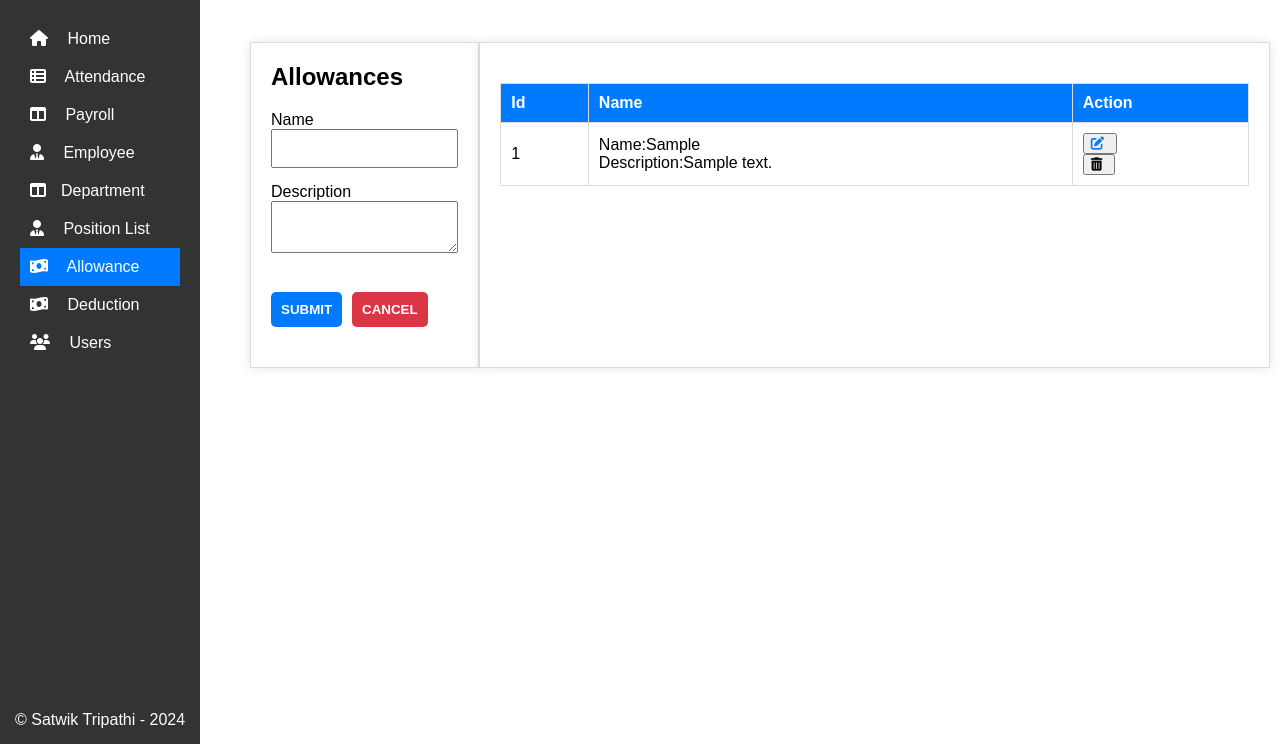
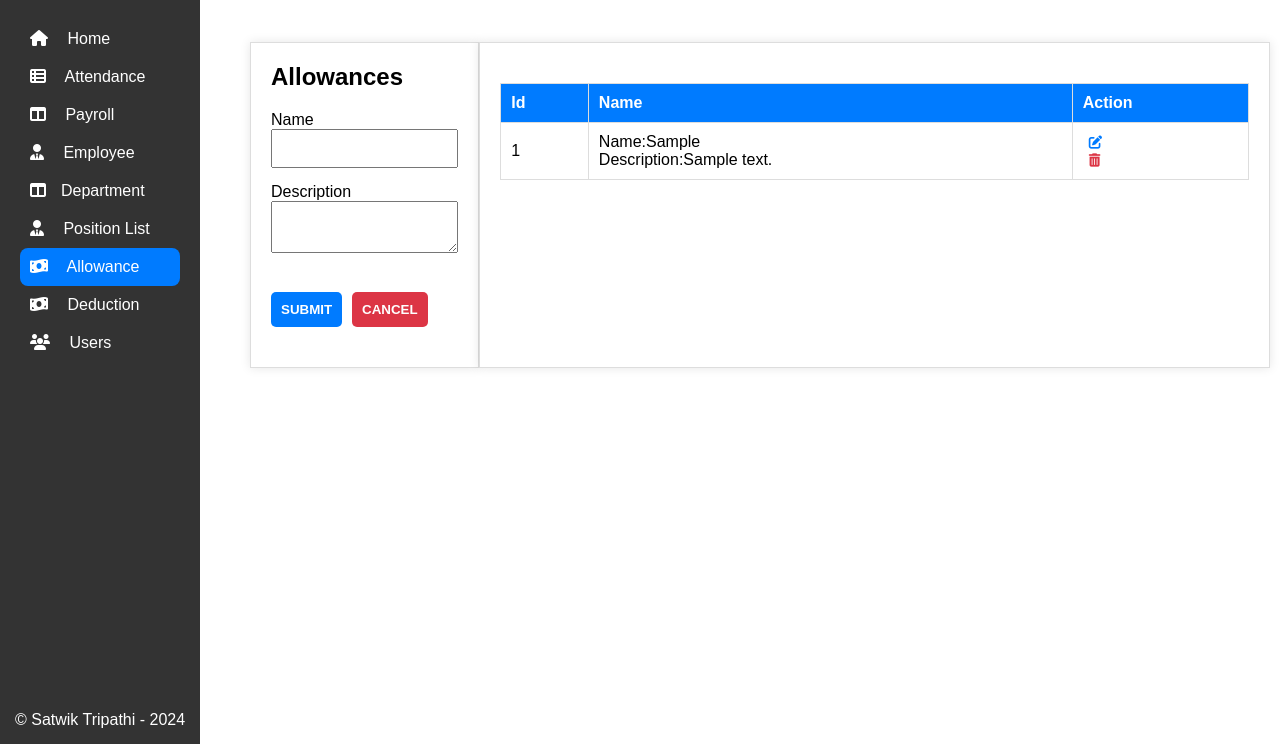
Before and after one commit to tripathisatwik/SimplifiedPayrollManegementSystem, a PHP site: page /final/index.php?page=allowances in a window 1280 px wide. Shown: the part 56-800 px from the top of the page. Run offline with PHP 8.4, Linux system fonts and the light colour scheme; the visitor is signed in with stand-in values (Sample User, id 1); tables that the repository leaves empty or names only in its code hold one stand-in row (values such as "Sample post"); some libraries are stand-ins or nearby versions.

Commit message:
styles modified

```diff
--- a/allowances.php
+++ b/allowances.php
@@ -71,12 +71,12 @@
 						echo "</td>";
 
 				?>
-						<td>
+						<td class="action-buttons">
 							<button type="button" data-id="<?php echo $row['id']; ?>" data-name="<?php echo $row['allowance'] ?>" data-des="<?php echo $row['description']; ?>"><i class="fa-solid fa-pen-to-square"></i></button>
 
 							<form method="post" onsubmit="return confirmDelete()">
 								<input type="hidden" name="delete_id" value="<?php echo $row['id']; ?>">
-								<button type="submit" name="delete"><i class="fas fa-trash-alt"></i></button>
+								<button type="submit" name="delete"><i class="fa-solid fa-trash-can"></i></button>
 
 							</form>
 						</td>
--- a/attendance.php
+++ b/attendance.php
@@ -91,7 +91,7 @@
                             <button data-id="<?php echo $row['id']; ?>" data-name="<?php echo $row['id']; ?>" data-logtype="<?php echo $row['log_type']; ?>" data-datetime="<?php echo $row['date']; ?>" id='edit_attendance'><i class="fa-solid fa-pen-to-square"></i></button>
                             <form method="post" onsubmit="return confirmDelete()">
                                 <input type="hidden" name="delete_id" value="<?php echo $row['id']; ?>">
-                                <button type="submit" name="delete"><i class="fas fa-trash-alt"></i></button>
+                                <button type="submit" name="delete"><i class="fa-solid fa-trash-can"></i></button>
                             </form>
                         </td>
                 </tr>
--- a/deductions.php
+++ b/deductions.php
@@ -72,12 +72,11 @@
                         echo "</td>";
 
                 ?>
-                        <td>
+                        <td class="action-buttons">
                             <button type="button" data-id="<?php echo $row['id']; ?>" data-name="<?php echo $row['deduction'] ?>" data-des="<?php echo $row['description']; ?>"><i class="fa-solid fa-pen-to-square"></i></button>
-
                             <form method="post" onsubmit="return confirmDelete()">
                                 <input type="hidden" name="delete_id" value="<?php echo $row['id']; ?>">
-                                <button type="submit" name="delete"><i class="fas fa-trash-alt"></i></button>
+                                <button type="submit" name="delete"><i class="fa-solid fa-trash-can"></i></button>
                             </form>
                         </td>
                         </tr>
--- a/department.php
+++ b/department.php
@@ -65,7 +65,7 @@
 							data-name="<?php echo $row['dname'] ?>"><i class="fa-solid fa-pen-to-square"></i></button>
 							<form method="post" onsubmit="return confirmDelete()">
 								<input type="hidden" name="delete_id" value="<?php echo $row['id']; ?>">
-								<button type="submit" name="delete"><i class="fas fa-trash-alt"></i></button>
+								<button type="submit" name="delete"><i class="fa-solid fa-trash-can"></i></button>
 							</form>
 						</td>
 						</tr>
--- a/employee.php
+++ b/employee.php
@@ -126,7 +126,7 @@
                             </button>
                             <form method="post" onsubmit="return confirmDelete()">
                                 <input type="hidden" name="delete_id" value="<?php echo $row['id']; ?>">
-                                <button type="submit" name="delete"><i class="fas fa-trash-alt"></i></button>
+                                <button type="submit" name="delete"><i class="fa-solid fa-trash-can"></i></button>
                             </form>
                         </td>
                     <?php
--- a/home.php
+++ b/home.php
@@ -23,7 +23,7 @@
 
 <body>
     <div class="time">
-        Current Date/Time: <?php echo (strftime("%m/%d/%Y %H:%M")); ?></p>
+        Current Date/Time: <?php date_default_timezone_set('Asia/Kathmandu'); echo date("Y-m-d H:i", time()); ?></p>
     </div>
     <div class="text">
         <?php
--- a/navbar.php
+++ b/navbar.php
@@ -37,12 +37,13 @@
 
 		.sidebar-list a:hover {
 			background-color: #555;
+			border-radius: 8px;
 		}
 
 		.sidebar-list a.active {
 			background-color: #007bff;
+			border-radius: 8px;
 		}
-
 
 		.icon-field {
 			margin-right: 10px;
@@ -51,6 +52,7 @@
 		body {
 			font-family: 'Arial', sans-serif;
 		}
+
 		.footer{
 			position: fixed;
             bottom: 0;
--- a/position.php
+++ b/position.php
@@ -71,11 +71,11 @@
                         echo "<td>" . $sno++ . "</td>";
                         echo "<td>" . $row['name'] . "</td>";
                 ?>
-                        <td>
+                        <td class="action-buttons">
                             <button type="button" data-id="<?php echo $row['id']; ?>" data-name="<?php echo $row['name'] ?>" data-dep="<?php echo $row['department_id']; ?>"><i class="fa-solid fa-pen-to-square"></i></button>
                             <form method="post" onsubmit="return confirmDelete()">
                                 <input type="hidden" name="delete_id" value="<?php echo $row['id']; ?>">
-                                <button type="submit" name="delete"><i class="fas fa-trash-alt"></i></button>
+                                <button type="submit" name="delete"><i class="fa-solid fa-trash-can"></i></button>
                             </form>
                         </td>
                         </tr>
--- a/style.css
+++ b/style.css
@@ -85,11 +85,6 @@
     color: #fff;
 }
 
-.action-buttons {
-    display: flex;
-    align-items: center;
-}
-
 .action-buttons  button {
     background-color: transparent;
     border: none;
--- a/users.php
+++ b/users.php
@@ -82,7 +82,7 @@
 							<button name="edit" data-id="<?php echo $row['id']; ?>" data-name="<?php echo $row['name'] ?>" data-user="<?php echo $row['username']; ?>" data-pass="<?php echo $row['password']; ?>" data-type="<?php echo $row['type']; ?>" id="edit_user"><i class="fa-solid fa-pen-to-square"></i></button>
 							<form method="post" onsubmit="return confirmDelete()">
 								<input type="hidden" name="delete_id" value="<?php echo $row['id']; ?>">
-								<button type="submit" name="delete"><i class="fas fa-trash-alt"></i></button>
+								<button type="submit" name="delete"><i class="fa-solid fa-trash-can"></i></button>
 
 							</form>
 						</td>
```
